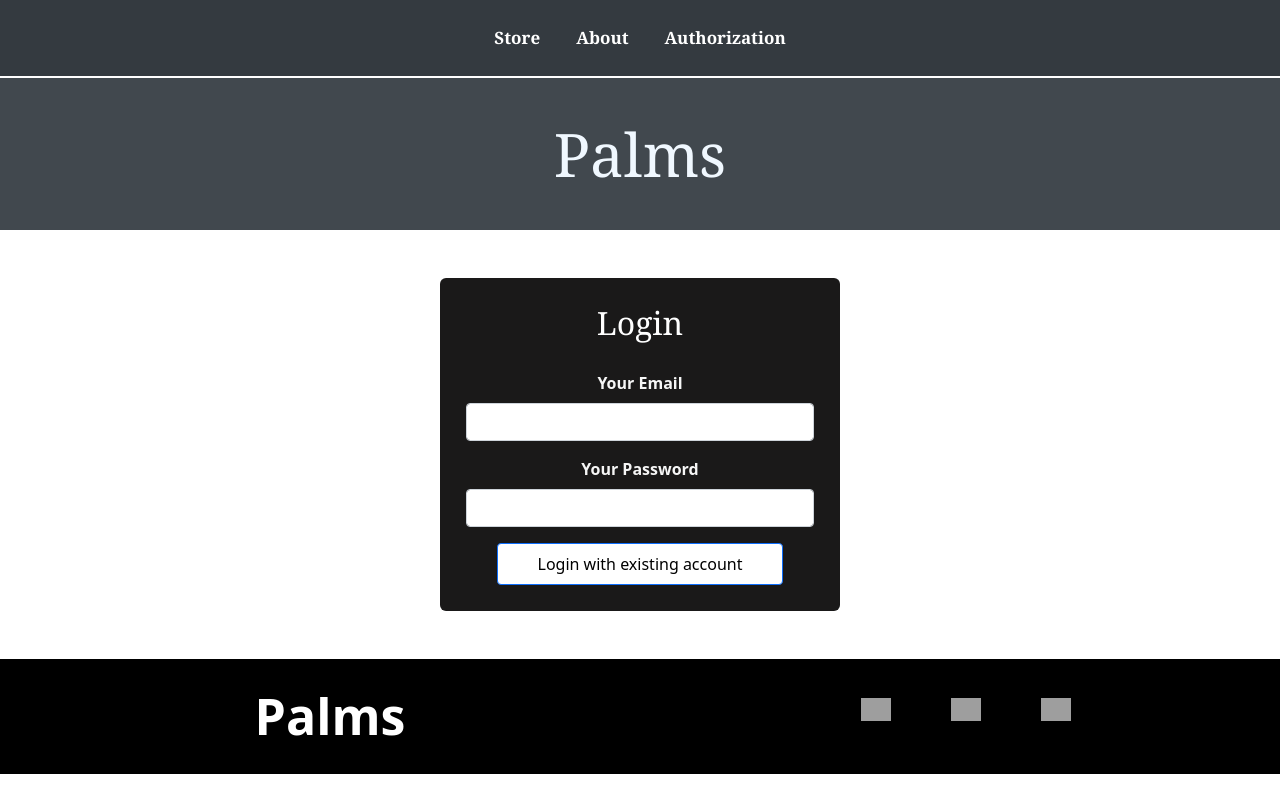
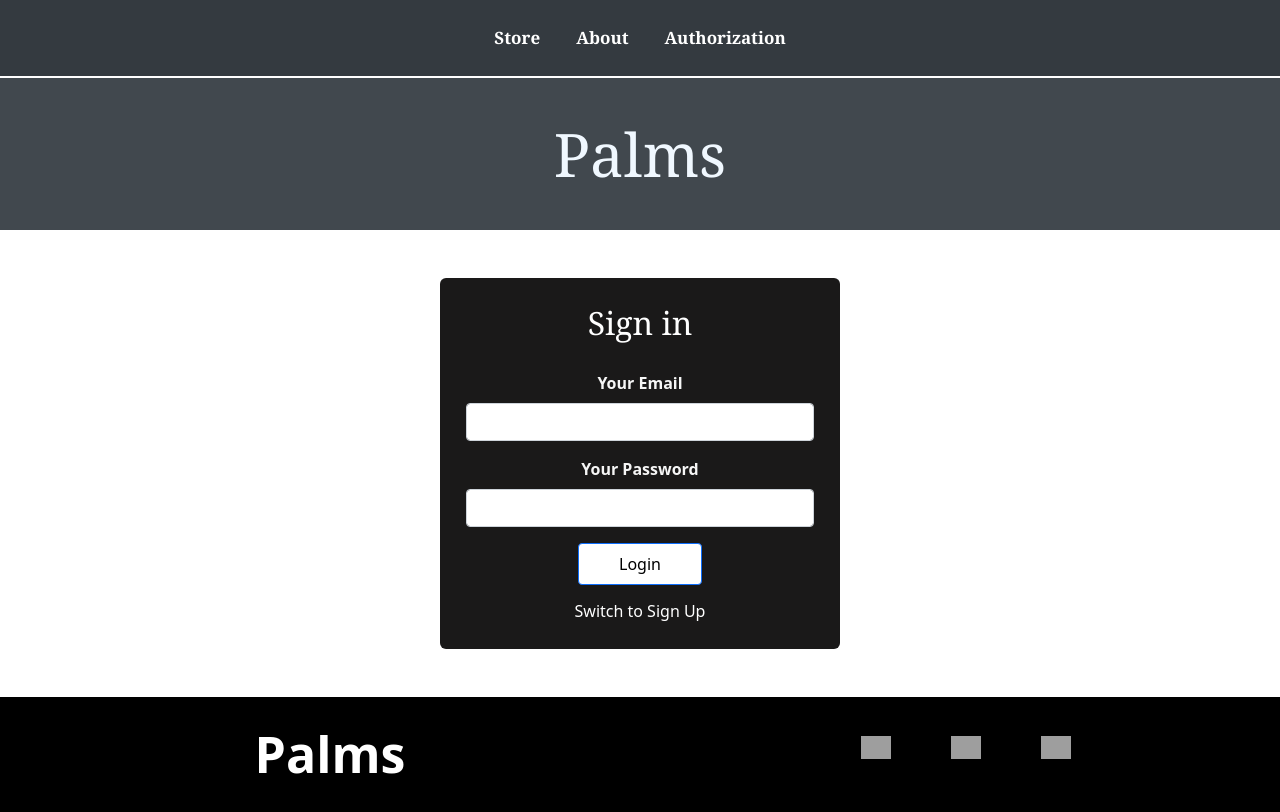
Before and after one commit to Shresthikashyap/E-commerce, a React (Create React App) app: page /login in a window 1280 px wide. Built offline with nearby package versions, Linux system fonts and the light colour scheme; no server answers; grey boxes are pictures that could not be loaded.

Commit message:
implemented sign up feature along with sign in

```diff
--- a/src/components/Auth/AuthForm.js
+++ b/src/components/Auth/AuthForm.js
@@ -1,6 +1,5 @@
 import { useState, useRef, useContext } from 'react';
 import { Form, Button } from 'react-bootstrap';
-
 import classes from './AuthForm.module.css';
 import AuthContext from '../../store/auth-context';
 
@@ -10,6 +9,11 @@ const AuthForm = () => {
   const emailInputRef = useRef();
   const passwordInputRef = useRef();
   const [isLoading, setIsLoading] = useState(false);
+  const [isLogin, setIsLogin] = useState(true);  // Toggle between login and sign up
+
+  const switchAuthModeHandler = () => {
+    setIsLogin((prevState) => !prevState);
+  };
 
   const submitHandler = (event) => {
     event.preventDefault();
@@ -19,9 +23,13 @@ const AuthForm = () => {
 
     authCntxt.setCartUserEmail(enteredEmail);
 
-    // validation
-    let url =
-      'https://identitytoolkit.googleapis.com/v1/accounts:signInWithPassword?key=AIzaSyCv1ruYo50isrfGtym2fBvPk_jC8xN4EC0';
+    // Define URLs for login and signup
+    let url;
+    if (isLogin) {
+      url = 'https://identitytoolkit.googleapis.com/v1/accounts:signInWithPassword?key=AIzaSyCv1ruYo50isrfGtym2fBvPk_jC8xN4EC0';
+    } else {
+      url = 'https://identitytoolkit.googleapis.com/v1/accounts:signUp?key=AIzaSyCv1ruYo50isrfGtym2fBvPk_jC8xN4EC0';
+    }
 
     fetch(url, {
       method: 'POST',
@@ -35,7 +43,7 @@ const AuthForm = () => {
       },
     }).then(async (res) => {
       const data = await res.json();
-      console.log(data)
+      console.log(data);
       if (res.ok) {
         setIsLoading(false);
         authCntxt.login(data.idToken);
@@ -44,13 +52,11 @@ const AuthForm = () => {
         alert('Something went wrong');
       }
     });
-
   };
 
   return (
-
     <div className={classes.auth}>
-      <h2>Login</h2>
+      <h2>{isLogin ? 'Sign in' : 'Sign Up'}</h2>
       <Form onSubmit={submitHandler}>
         <Form.Group className="mb-3" controlId="formEmail">
           <Form.Label>Your Email</Form.Label>
@@ -67,14 +73,18 @@ const AuthForm = () => {
         ) : (
           <div className={classes.actions}>
             <Button variant="primary" type="submit">
-              Login with existing account
+              {isLogin ? 'Login' : 'Create Account'}
             </Button>
+            <div
+              style={{ paddingTop:"14px", cursor: 'pointer', color: 'white' }}
+              onClick={switchAuthModeHandler}
+            >
+              {isLogin ? 'Switch to Sign Up' : 'Switch to Sign in'}
+            </div>
           </div>
         )}
       </Form>
-
     </div>
-
   );
 };
 
```
